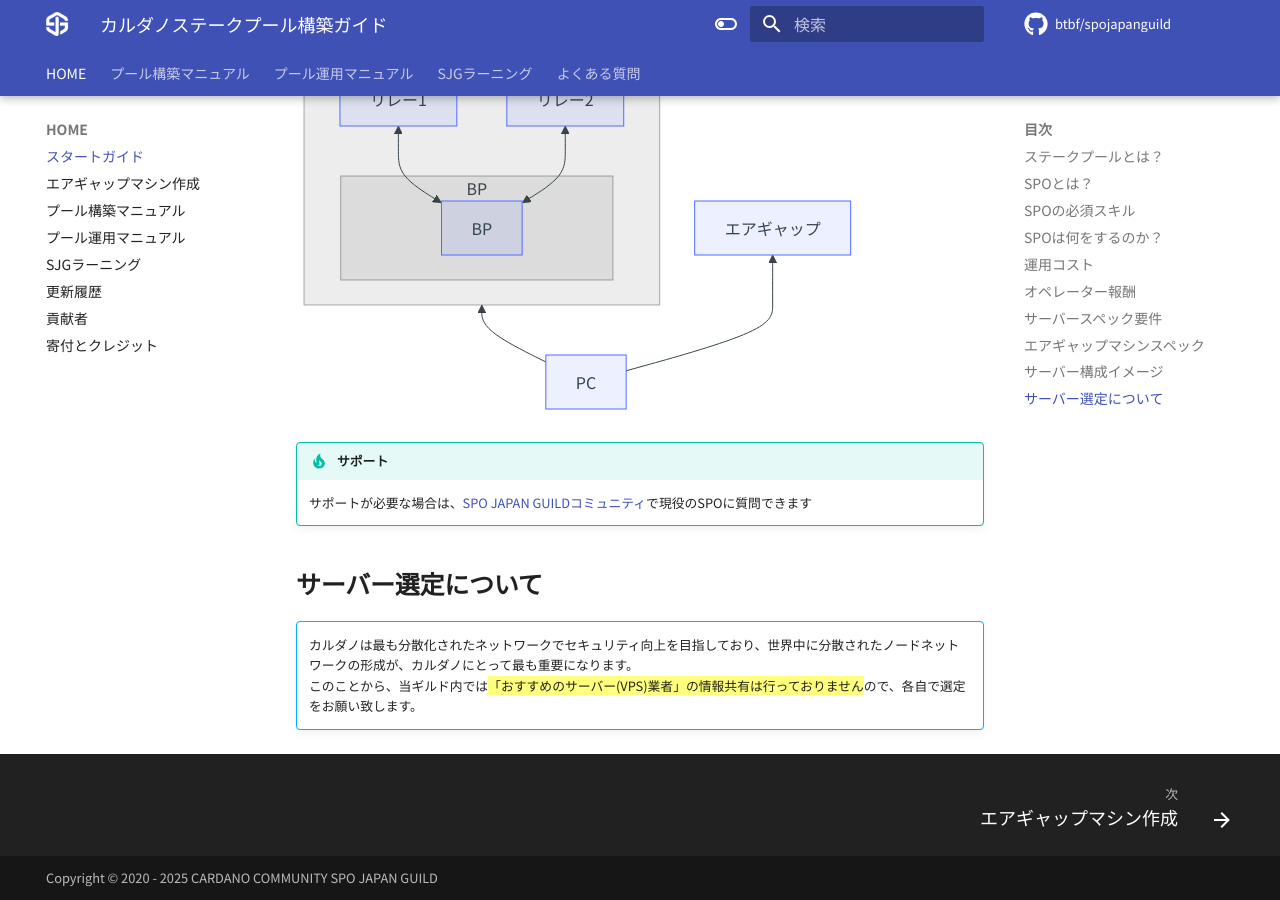
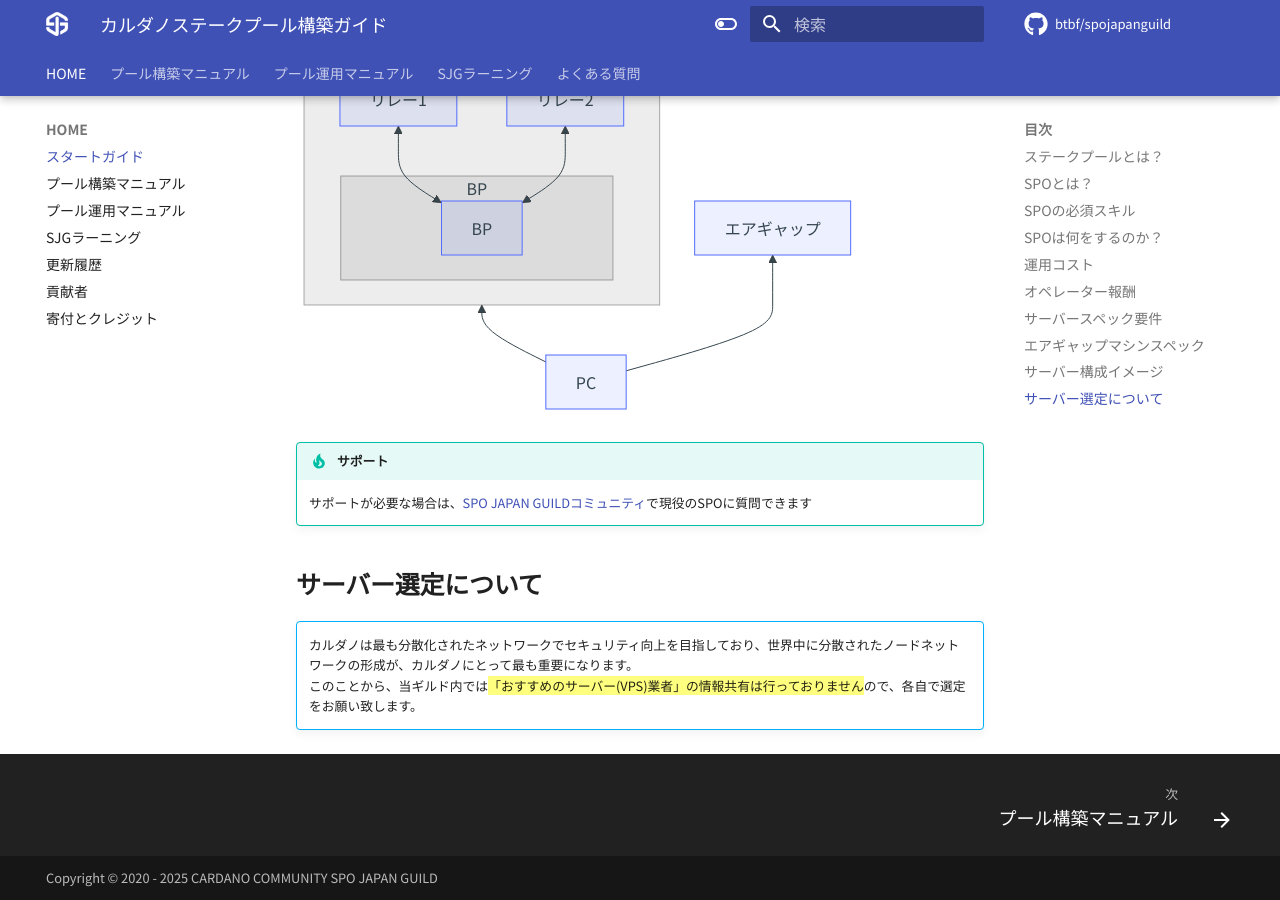
Before and after one commit to btbf/spojapanguild, an MkDocs documentation site: the page built from docs/index.md, in a window 1280 px wide and 900 px high, scrolled down 3320 px. Built offline with MkDocs 1.6.1 and Material for MkDocs 9.7.7, drawn with Linux system fonts in a browser that asks for light colours; comment, search, counter and statistics services are not loaded.

Commit message:
FAQのノード関連ファイル編集＆サイドバーで競合するためmkdocs.ymlの修正2

```diff
--- a/mkdocs.yml
+++ b/mkdocs.yml
@@ -97,8 +97,7 @@
 nav:
     - 'HOME':
       - 'スタートガイド': './index.md'
-      - 'エアギャップマシン作成': './setup/air-gap-guid.md'
-      - 'プール構築マニュアル': './setup/1-ubuntu-setup.md'
+      - 'プール構築マニュアル': './setup/index.md'
       - 'プール運用マニュアル': './operation/start-guide.md'
       - 'SJGラーニング': ./learning.md
       - '更新履歴': './changelogs.md'
@@ -106,6 +105,8 @@
       - '寄付とクレジット': './setup/99-donation-credit.md'
 
     - 'プール構築マニュアル':
+      - '構築ガイド': './setup/index.md'
+      - '0.エアギャップマシン作成': './setup/air-gap-guid.md'
       - '1.Ubuntu初期設定': './setup/1-ubuntu-setup.md'
       - '2.ノードインストール': './setup/2-node-setup.md'
       - '3.リレー/BPの接続': './setup/3-relay-bp-setup.md'
```
